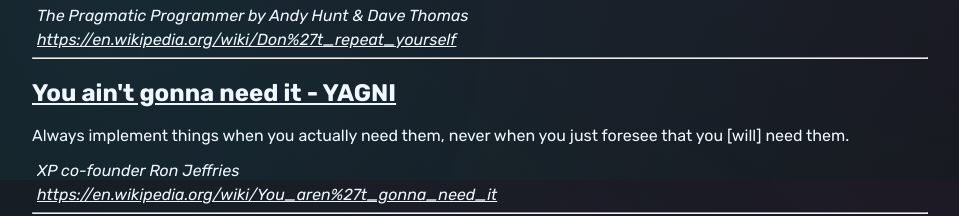
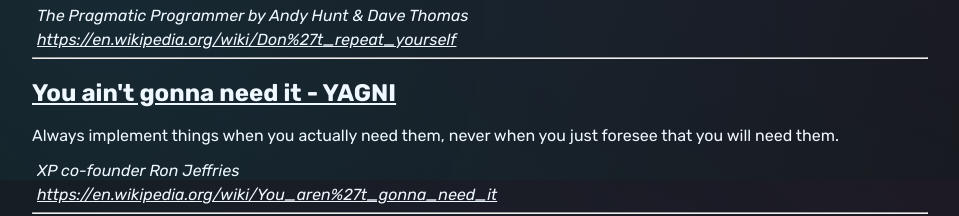
Before and after one commit to testheader/qualityprinciples, a React (Create React App) app: page /overview in a window 1280 px wide. Shown: the part 3100-3316 px from the top of the page, without its empty margins (160-1119 px from the left). Built offline with nearby package versions, Linux system fonts and the light colour scheme.

Commit message:
encoding

```diff
--- a/src/components/Home.js
+++ b/src/components/Home.js
@@ -57,7 +57,7 @@ function Home({isOverviewActive}) {
             <meta name="author" content="Geert van de Lisdonk"/>
             <meta name="type" property="og:type" content="website"/>
             <meta name="url" property="og:url" content={getUrlWithIndex()}/>
-            <meta name="title" property="og:title" content={principles.principles[index].title}/>
+            <meta name="title" property="og:title" content={encodeURI(principles.principles[index].title)}/>
             <meta name="description" property="og:description" content={principles.principles[index].description}/>
             <meta name="site_name" property="og:site_name" content="Quality Principles"/>
         </Helmet>
--- a/src/resources/principles.json
+++ b/src/resources/principles.json
@@ -92,7 +92,7 @@
     },
     {
       "title": "You ain't gonna need it - YAGNI",
-      "description": "Always implement things when you actually need them, never when you just foresee that you [will] need them.",
+      "description": "Always implement things when you actually need them, never when you just foresee that you will need them.",
       "source": ["XP co-founder Ron Jeffries", "https://en.wikipedia.org/wiki/You_aren%27t_gonna_need_it"]
     },
     {
```
